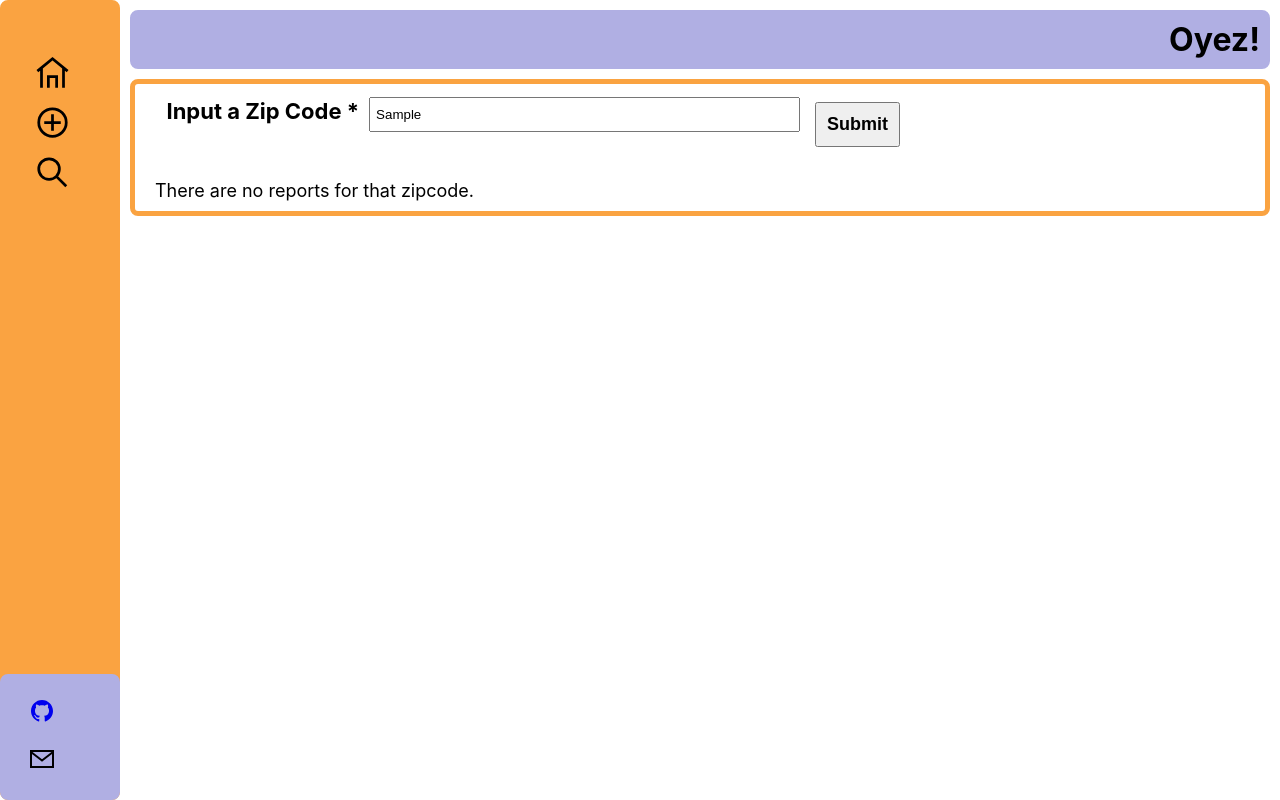
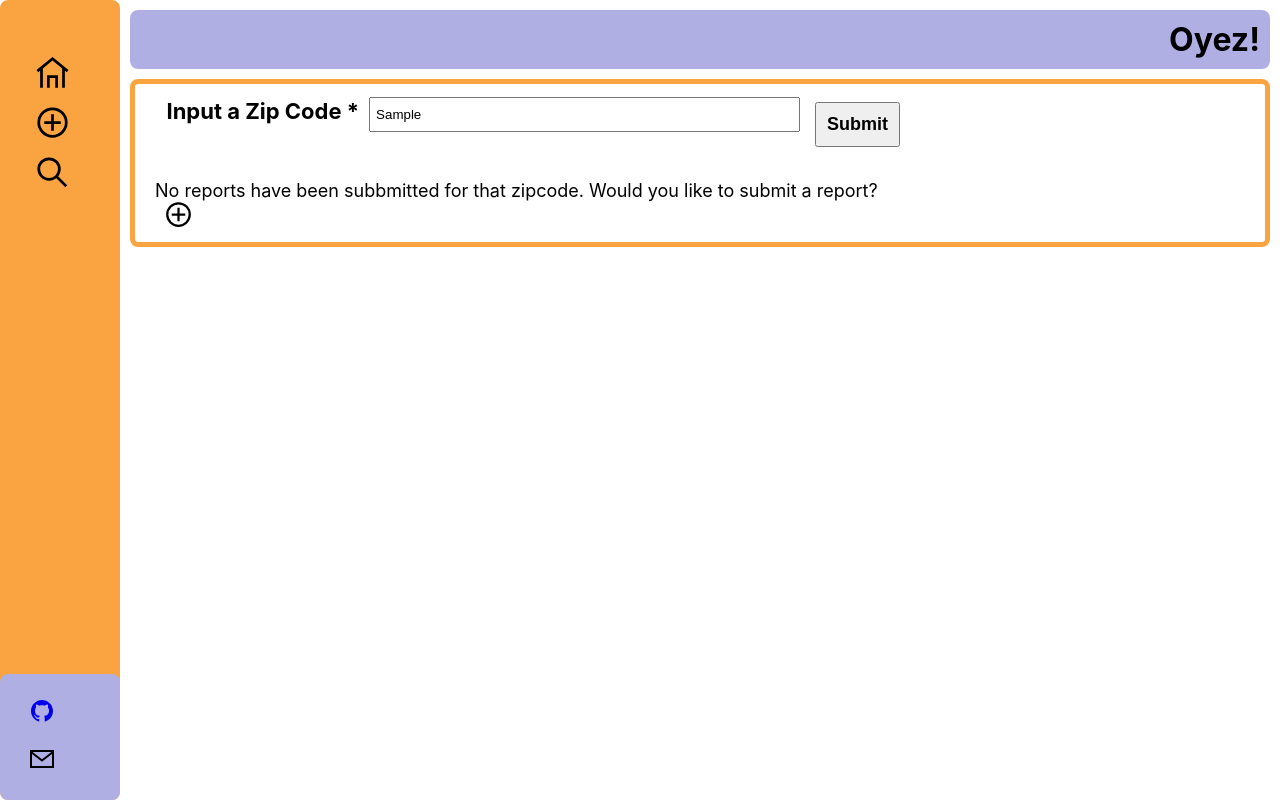
Before and after one commit to Lmcmaaser/oyez-client, a React (Create React App) app: page /zipcode in a window 1280 px wide. Both pictures are taken after typing "Sample" into the empty fields and a click on the button "Submit". Built offline with nearby package versions, Linux system fonts and the light colour scheme; no server answers.

Commit message:
added not found message

```diff
--- a/src/graphs/State.js
+++ b/src/graphs/State.js
@@ -1,4 +1,7 @@
 import React from 'react';
+import { Link } from 'react-router-dom';
+import Content from '../content';
+import { GrAddCircle } from "react-icons/gr";
 import ApiContext from '../ApiContext';
 import './State.css';
 import CanvasJSReact from '../canvasjs-2.3.2/canvasjs.react';
@@ -12,16 +15,21 @@ export default class State extends React.Component {
       stateid: {
         value: '',
         touched: false
-      }
+      },
+      issubmitted: false
     }
   }
 
   handleSubmit(event) {
     event.preventDefault();
     const us_state = {
-      stateid: event.target.stateid.value,
+      value: event.target.stateid.value,
+      touched: true
     }
-    this.setState(us_state);
+    this.setState({
+      stateid: us_state,
+      issubmitted: true
+    });
     console.log(us_state); // {stateid: "3"}
     console.log(this.state.stateid); // 3
   }
@@ -29,7 +37,7 @@ export default class State extends React.Component {
   //selects reports by state
   getFilteredReports = (reports) => {
     return reports.filter((report) => {
-        if ((parseInt(!this.state.stateid) || parseInt(this.state.stateid) === report.stateid)) {
+        if ((parseInt(!this.state.stateid.value) || parseInt(this.state.stateid.value) === report.stateid)) {
           return true;
         } else {
           return false;
@@ -117,6 +125,8 @@ export default class State extends React.Component {
 				dataPoints: dataPoints
 			}]
 		}
+
+    let issubmitted = this.state.issubmitted;
     return (
       <div>
         <form className="form-group" onSubmit={event => this.handleSubmit(event)}>
@@ -145,9 +155,20 @@ export default class State extends React.Component {
         </form>
         <div className="results_group">
           <div className="canvas">
+            {
+            filteredReports.length === 0 && this.state.stateid.touched ?
+              <div>No reports have been subbmitted for that state. Would you like to submit a report?
+                <Content className='submitReport'>
+                  <Link to='/report'>
+                    <GrAddCircle />
+                  </Link>
+                </Content>
+              </div>:
+            issubmitted ?
             <CanvasJSChart options = {options}
-				      onRef={ref => this.chart = ref}
-			      />
+              onRef={ref => this.chart = ref}
+            />
+            : <></>}
           </div>
         </div>
       </div>
--- a/src/graphs/ZipCode.js
+++ b/src/graphs/ZipCode.js
@@ -1,5 +1,8 @@
 import './ZipCode.css';
 import React from 'react';
+import { Link } from 'react-router-dom';
+import Content from '../content';
+import { GrAddCircle } from "react-icons/gr";
 import ApiContext from '../ApiContext';
 import CanvasJSReact from '../canvasjs-2.3.2/canvasjs.react';
 let CanvasJSChart = CanvasJSReact.CanvasJSChart;
@@ -136,7 +139,13 @@ export default class ZipCode extends React.Component {
           <div className="canvas">
             {
             filteredReports.length === 0 && this.state.code.touched ?
-              <div>There are no reports for that zipcode.</div>:
+              <div>No reports have been subbmitted for that zipcode. Would you like to submit a report?
+                <Content className='submitReport'>
+                  <Link to='/report'>
+                    <GrAddCircle />
+                  </Link>
+                </Content>
+              </div>:
             issubmitted ?
             <CanvasJSChart options = {options}
               onRef={ref => this.chart = ref}
```
